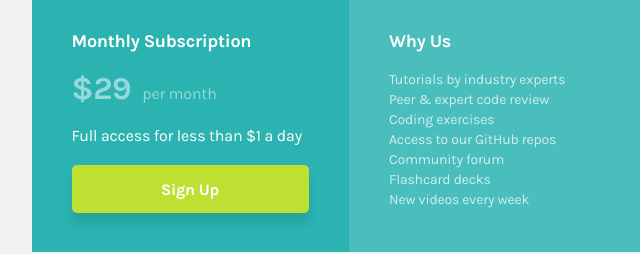
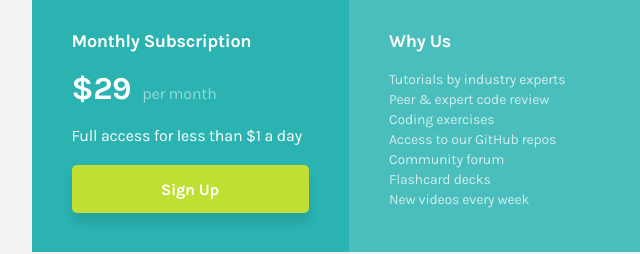
Before and after one commit to zky63/SinglePriceGridComponent, a plain HTML site: page index.html in a window 1280 px wide. Shown: the part 388-642 px from the top of the page, 291-931 px from the left. Drawn offline with Linux system fonts and the light colour scheme.

Commit message:
Reformatted Opaque Text

```diff
--- a/index.html
+++ b/index.html
@@ -25,7 +25,7 @@
     <div class="gridContainer">
       <div class="column left">
         <h3>Monthly Subscription</h3>
-        <p class = "p--larger p--opaque"><span>&dollar;29</span>per month</p>
+        <h4>&dollar;29<span class>per month</span></h4>
         <p class = "p--larger">Full access for less than &dollar;1 a day</p>
         <button>Sign Up</button>
       </div>
--- a/styles.css
+++ b/styles.css
@@ -73,19 +73,29 @@ h2 {
     opacity: 0.85;
 }
 
-.left .p--opaque {
-    opacity: 0.5;
-}
-
-span {
-    font-family: 'Karla', sans-serif;
+h4 {
+    font-family: 'Karla';
     font-size: 32px;
     font-style: normal;
     font-weight: 700;
     line-height: 37px;
     letter-spacing: -0.4000000059604645px;
     text-align: left;
-    margin-right: 11px;
+    margin-left: 40px;
+    margin-bottom: 4px;
+    margin-top: 5px;
+}
+
+h4 span {
+    font-family: 'Karla';
+    font-size: 16px;
+    font-style: normal;
+    font-weight: 400;
+    line-height: 26px;
+    letter-spacing: -0.20000000298023224px;
+    text-align: left;
+    margin-left: 11px;
+    opacity: 0.5;
 }
 
 button {
@@ -173,6 +183,10 @@ p {
     margin-left: 24px;
 }
 
+h4 {
+    margin-left: 24px;
+}
+
     button {
     margin-bottom: 24px;
     width: 263px;
```
